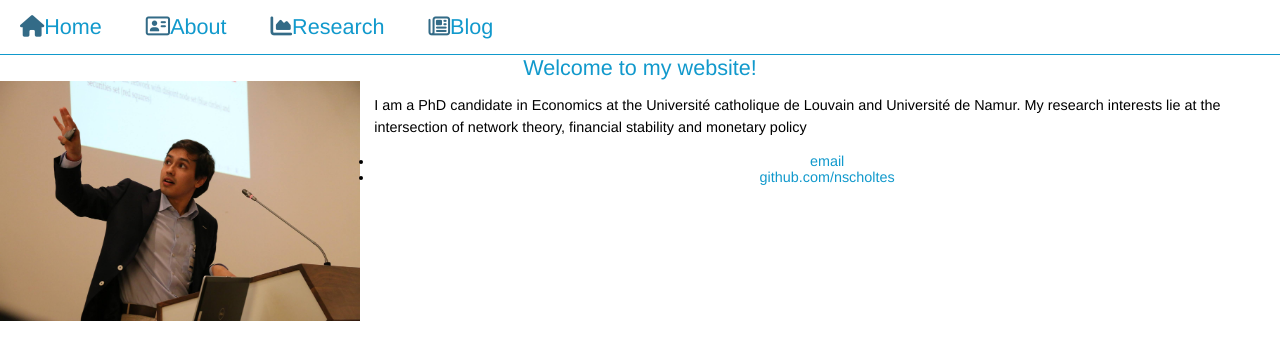
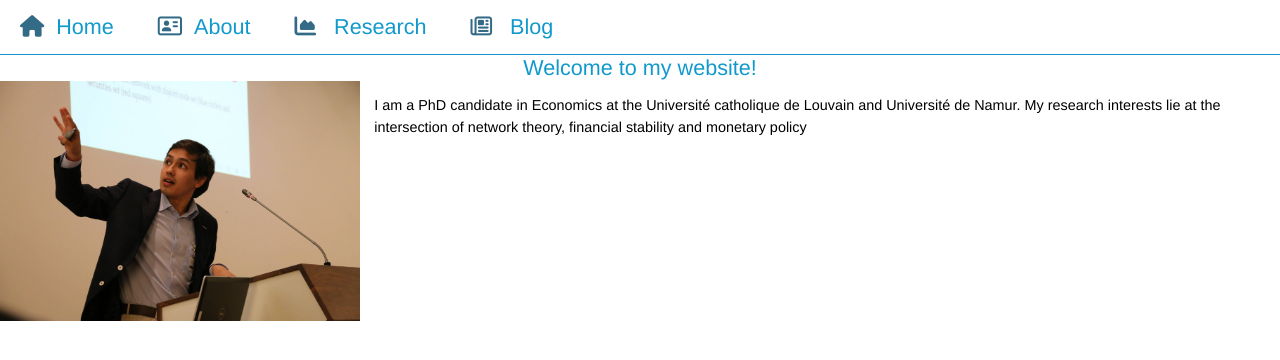
Before and after one commit to nscholtes/nscholtes.github.io, a Jekyll site: the page built from index.html, in a window 1280 px wide. Shown: the top 360 px of the page. Built offline with Jekyll 4.4.1, drawn with Linux system fonts in a browser that asks for light colours; nearby versions of some CDN libraries.

Commit message:
Update default.html

```diff
--- a/_layouts/default.html
+++ b/_layouts/default.html
@@ -5,155 +5,18 @@
 <script src="https://use.fontawesome.com/53cd3dad7c.js"></script>
 <title>{{ page.title }}</title>
 
-<style type="text/css">
-  h1,h2,h3,h4,h5,pre,code,p {font-size: 1em;}
-  dl,li,dt,dd,h1,h2,h3,h4,h5,h6,pre,form,body,html,p,blockquote,fieldset,input {margin: 0; padding: 0;}
-  a img,:link img,:visited img {border: none;}
-  address {font-style: normal;}
-
-  body {
-    text-align: center;
-    font: 90% Helvetica, Arial, Verdana, sans-serif;
-    margin: 0;
-    padding: 0;
-    background-color: #fff;
-  }
-  h1 {
-    font-weight: normal;
-    font-family: Helvetica, Arial, Verdana;
-    font-size: 2.5em;
-    color: #fff;
-    margin: 0 0 5px 0;
-    }
-  h2 {
-    font-size: 1.5em;
-    font-weight: normal;
-    color: #1199cc;
-  }
-  h3 {
-    font-size: 1.9em;
-    font-weight: bold;
-    color: #ff44aa;
-    margin: 0 0 20px 0;
-  }
-  #subheading {
-    font-weight: normal;
-    font-style: italic;
-    font-family: Georgia;
-    font-size: 1em;
-    color: #fff;
-    margin: 0 0 0 0;
-  }
-  p {
-    margin: 1em 0;
-    line-height: 1.5;
-  }
-
-  a img,:link img,:visited img {border: none;}
-  a:link {
-    text-decoration: none;
-    color: #1199cc;
-  }
-  a:visited {
-    text-decoration: none;
-    color: #1199cc;
-  }
-  a:hover, a:active {
-    text-decoration: underline;
-  }
-
-  ul#navigation {
-    margin: 0; padding:0;
-    text-align: left;
-    background-color: #fff;
-    border-bottom: 1px solid #1199cc;
-  }
-  ul#navigation li {
-    list-style: none;
-    display: inline;
-    margin: 0; padding:20px;
-    line-height: 2.5em;
-    font-size: 1.5em;
-  }
-  ul#navigation li a {
-    color: #1199cc;
-  }
-  ul#list {
-    margin: 0 0 20px 0; padding:0;
-  }
-  ul#list li {
-    margin: 0 0 0 30px; padding: 0;
-    line-height: 1.5em;
-    font-size: 1em;
-  }
-
-  #container {
-    width: 840px;
-    text-align: left;
-    margin: 0 auto;
-    background-color:#fff;
-    padding: 10px;
-    margin-top: 10px;
-  }
-  #header {
-    margin-bottom: 0px;
-    background-color: #006699;
-    padding: 10px 10px 10px 10px;
-  }
-  #navigation {
-    margin: 0px;
-    padding: 0px;
-  }
-  #footer {
-    padding: 1em;
-    margin: 1em 0 0 0;
-    color: #1199cc;
-    background-color: #004455;
-  }
-  hr {
-    margin: 0px;
-    border-style: none;
-    height: 1px;
-    color: #ccc;
-  }
-  #abstract {
-    margin: 1em 0;
-    margin-top: 0;
-    line-height: 1.5;
-    font-weight: normal;
-    font-size: 0.9em;
-    text-align: justify;
-    line-height: 16px;
-    margin-right: 60px;
-    margin-left: 50px;
-  }
-  #date {
-    color: #ff44aa;
-  }
-  #newid {
-    font-weight: bold;
-    color: #ff44aa;
-  }
-  </style>
-
 </head>
 <body>
 <div id="navigation">
 	<ul id="navigation">
-		<li><i class="fa fa-home" style="color: #336B87;"></i><a href="/">Home</a></li>
-	    	<li><i class="fa fa-address-card-o" style="color: #336B87;"></i><a href="/about">About</a></li>
-		<li><i class="fa fa-area-chart" style="color: #336B87;"></i><a href="/research/research.html">Research</a></li>
-		<li><i class="fa fa-newspaper-o" style="color: #336B87;"></i><a href="/blog">Blog</a></li>
+		<li><i class="fa fa-home" style="color: #336B87;"></i><a href="/">&nbsp; Home</a></li>
+	    	<li><i class="fa fa-address-card-o" style="color: #336B87;"></i><a href="/about"> &nbsp;About</a></li>
+		<li><i class="fa fa-area-chart" style="color: #336B87;"></i><a href="/research/research.html"> &nbsp; Research</a></li>
+		<li><i class="fa fa-newspaper-o" style="color: #336B87;"></i><a href="/blog"> &nbsp; Blog</a></li>
     </ul><!-- id="navigation" -->
 </div><!-- id="navigation" -->
 <div class="container">
 {{ content }}
-<footer>
-	<ul>
-		<li><a href="mailto:nicolas.scholtes@unamur.be">email</a></li>
-        	<li><a href="https://github.com/nscholtes">github.com/nscholtes</a></li>
-	</ul>
-</footer>
 </div><!-- /.container -->
 </body>
 </html>
```
